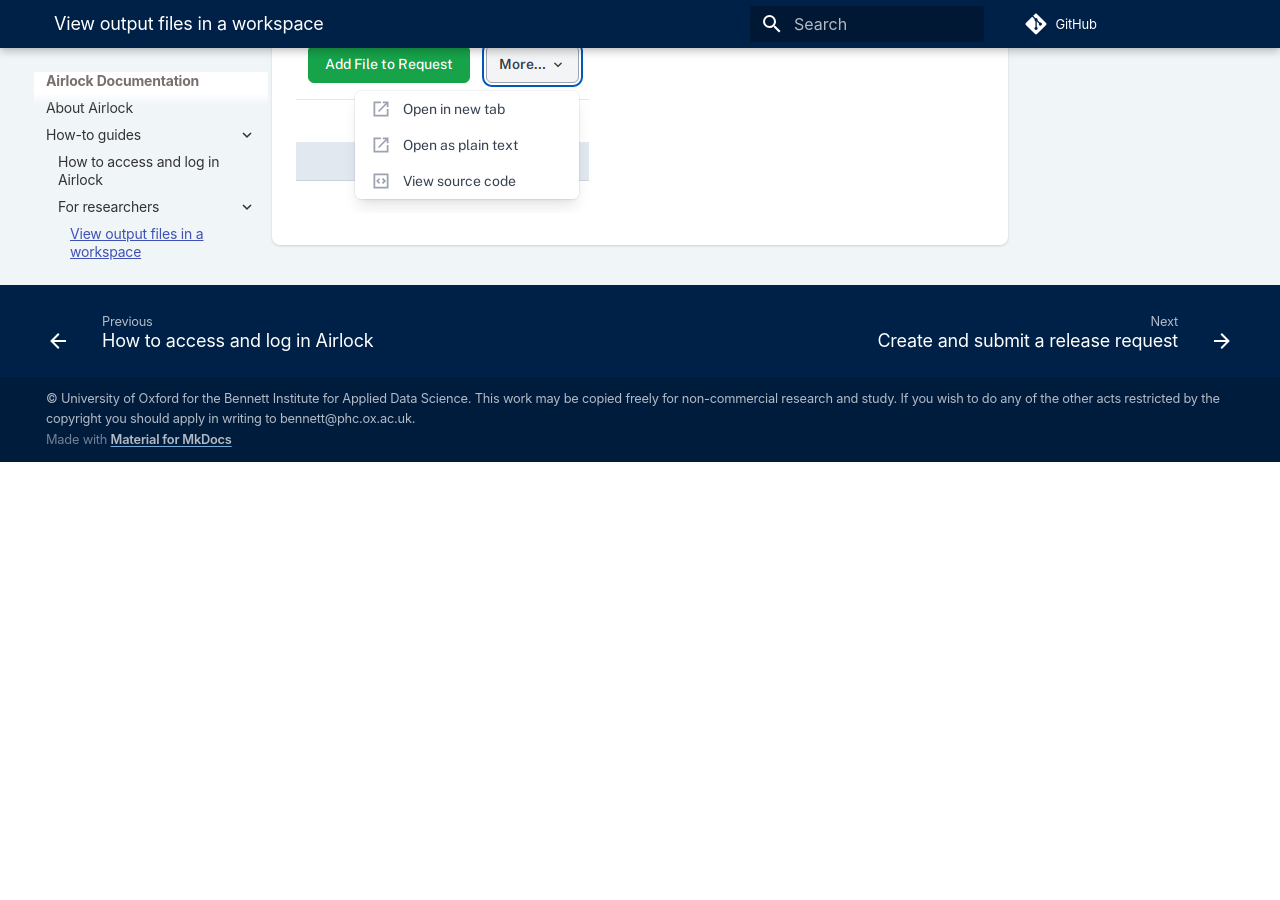
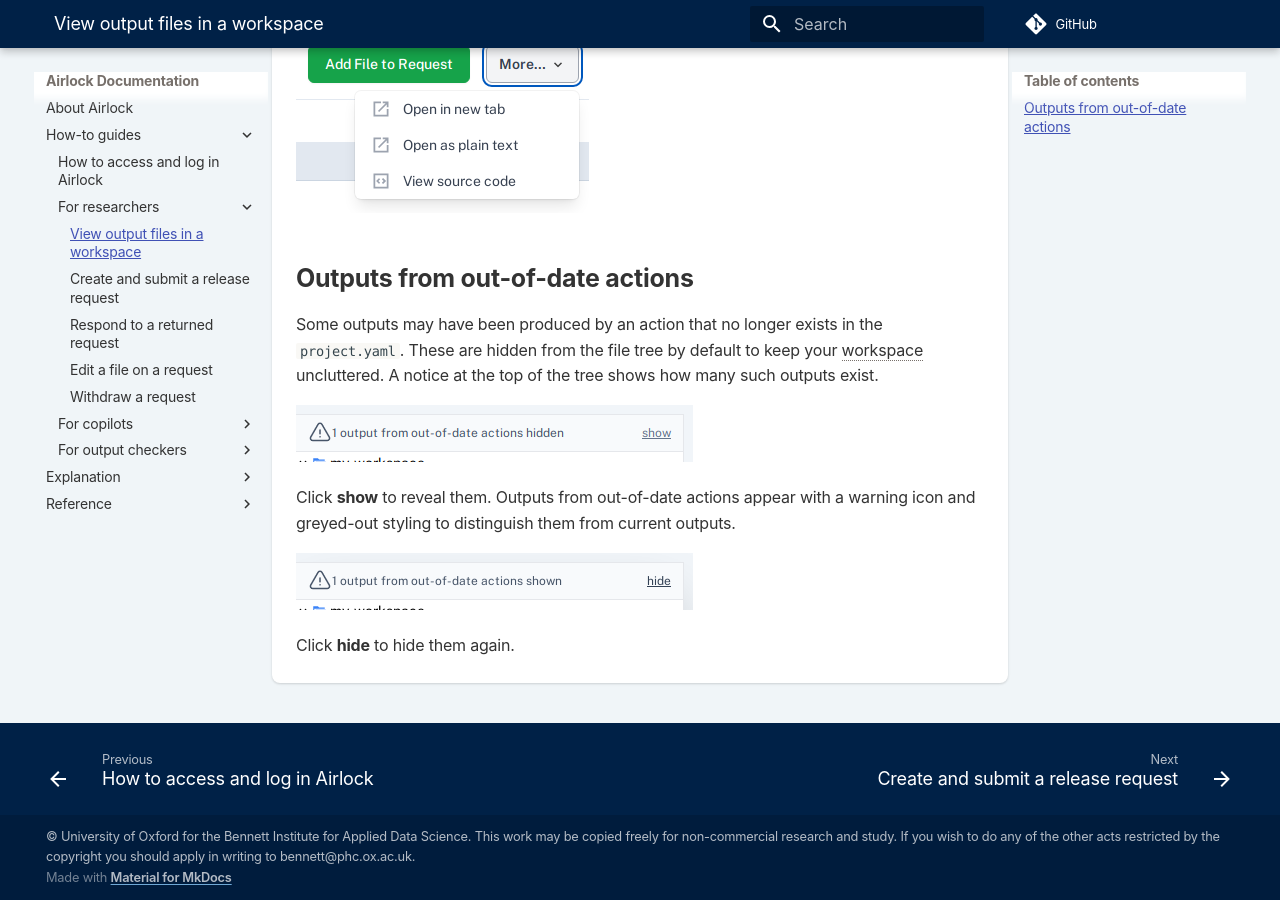
Before and after one commit to opensafely-core/airlock, an MkDocs documentation site: the page built from docs/how-tos/view-workspace-files.md, in a window 1280 px wide and 900 px high, scrolled down 2947 px. Built offline with MkDocs 1.6.1 and Material for MkDocs 9.7.7, drawn with Linux system fonts in a browser that asks for light colours; comment, search, counter and statistics services are not loaded; before the commit the page ends 3409 px from its top, so only the background shows below that.

Commit message:
Add documentation and screenshots for out-of-date-action toggle
Documents the new feature in the how-to guide and adds a Playwright
screenshot test to generate the two PNGs showing the toolbar in its
hidden and shown states.

```diff
--- a/docs/how-tos/view-workspace-files.md
+++ b/docs/how-tos/view-workspace-files.md
@@ -36,3 +36,18 @@
 the file.
 
 ![More dropdown](../screenshots/more_dropdown_el.png)
+
+## Outputs from out-of-date actions
+
+Some outputs may have been produced by an action that no longer exists in the `project.yaml`.
+These are hidden from the file tree by default to keep your workspace uncluttered.
+A notice at the top of the tree shows how many such outputs exist.
+
+![Outputs from out-of-date actions hidden](../screenshots/workspace_out_of_date_hidden.png)
+
+Click **show** to reveal them. Outputs from out-of-date actions appear with a warning icon and
+greyed-out styling to distinguish them from current outputs.
+
+![Outputs from out-of-date actions shown](../screenshots/workspace_out_of_date_shown.png)
+
+Click **hide** to hide them again.
```
Also changed, not shown: docs/screenshots/workspace_out_of_date_hidden.png (added), docs/screenshots/workspace_out_of_date_shown.png (added), 2 other files.
